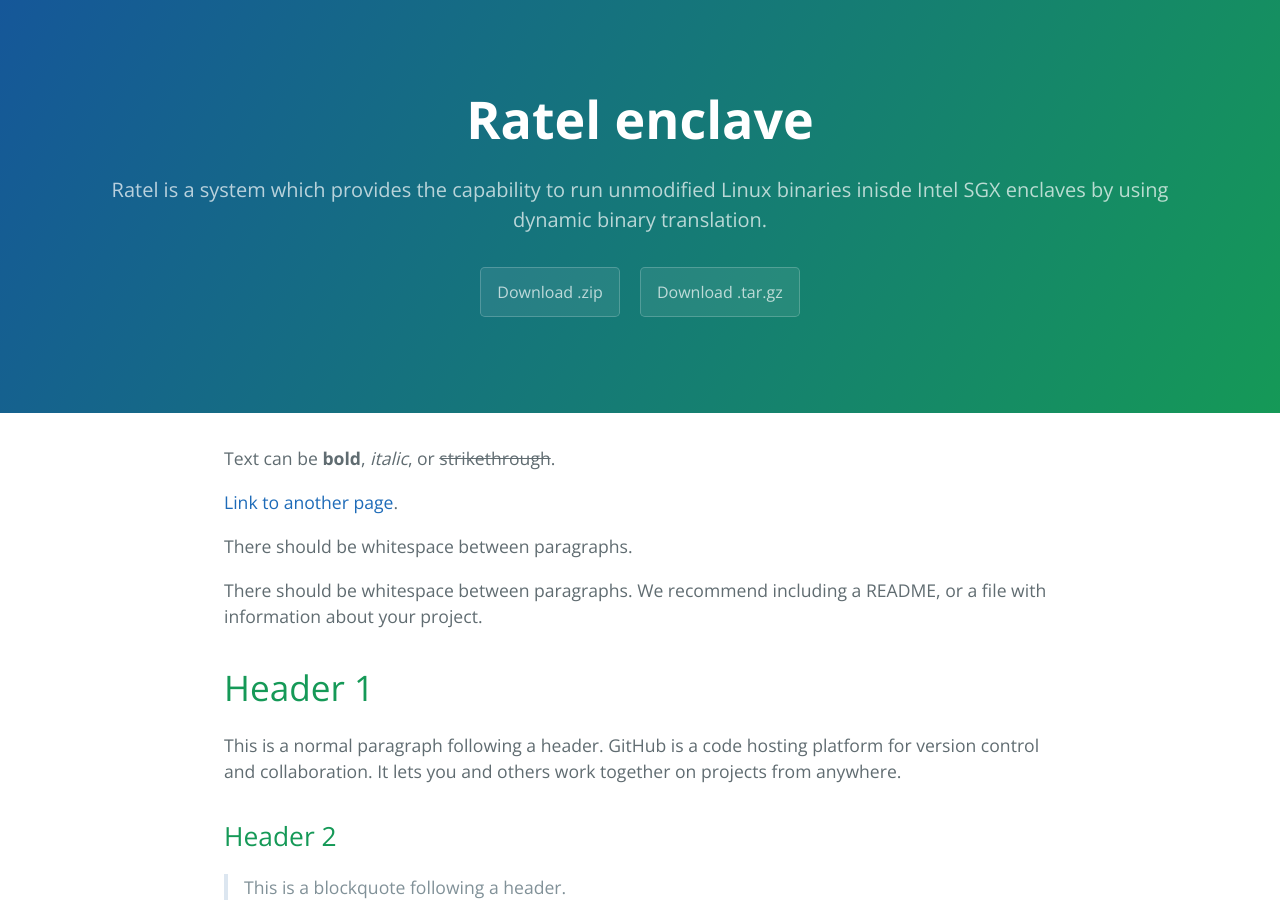
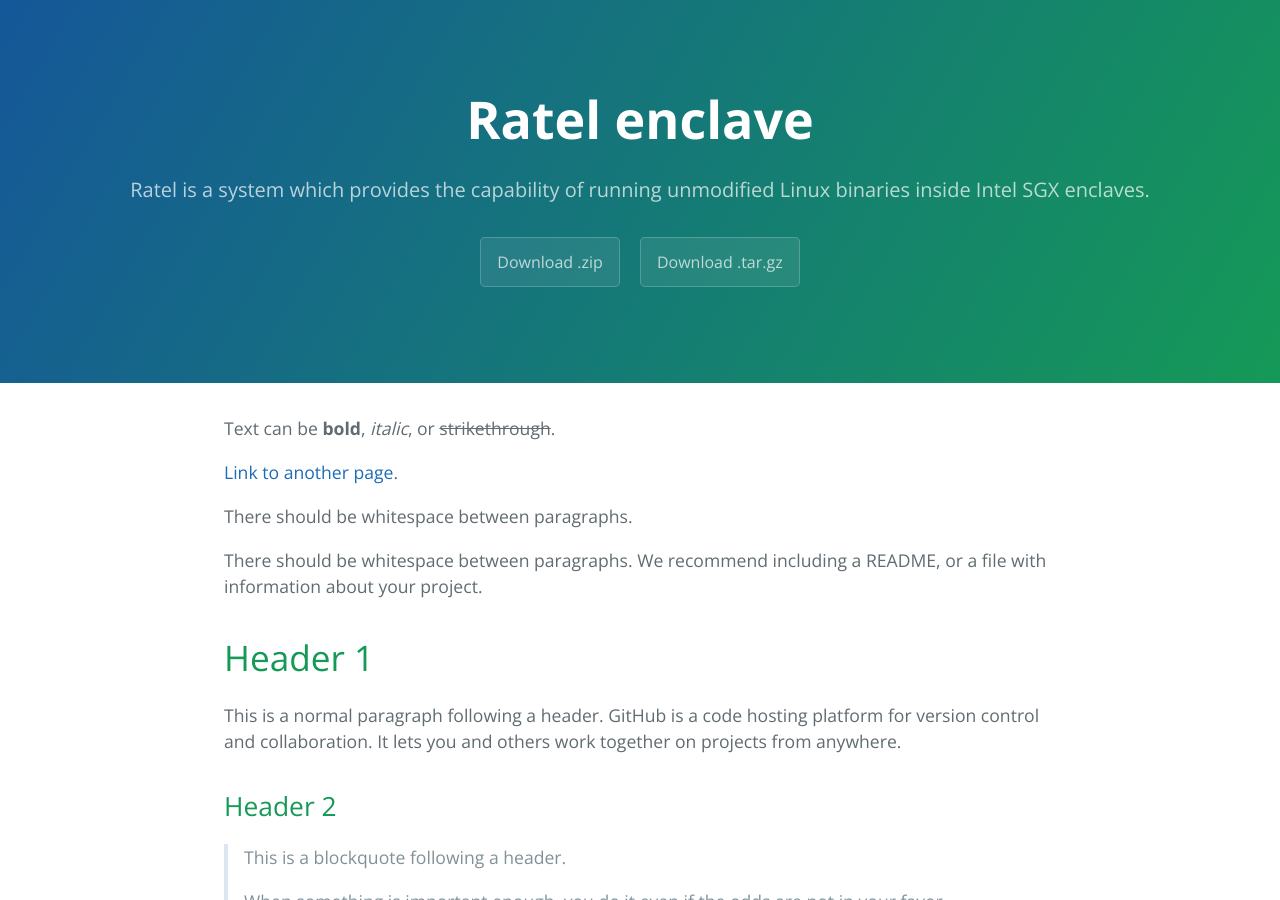
Before and after one commit to ratel-enclave/ratel-enclave.github.io, a Jekyll site: the page built from index.md, in a window 1280 px wide and 900 px high. Built offline with Jekyll 4.4.1, drawn with Linux system fonts in a browser that asks for light colours.

Commit message:
Changing website

```diff
--- a/_config.yml
+++ b/_config.yml
@@ -1,5 +1,5 @@
 title: Ratel enclave
-description: Ratel is a system which provides the capability to run unmodified Linux binaries inisde Intel SGX enclaves by using dynamic binary translation.
+description: Ratel is a system which provides the capability of running unmodified Linux binaries inside Intel SGX enclaves.
 show_downloads: true
 google_analytics:
 theme: jekyll-theme-cayman
```
